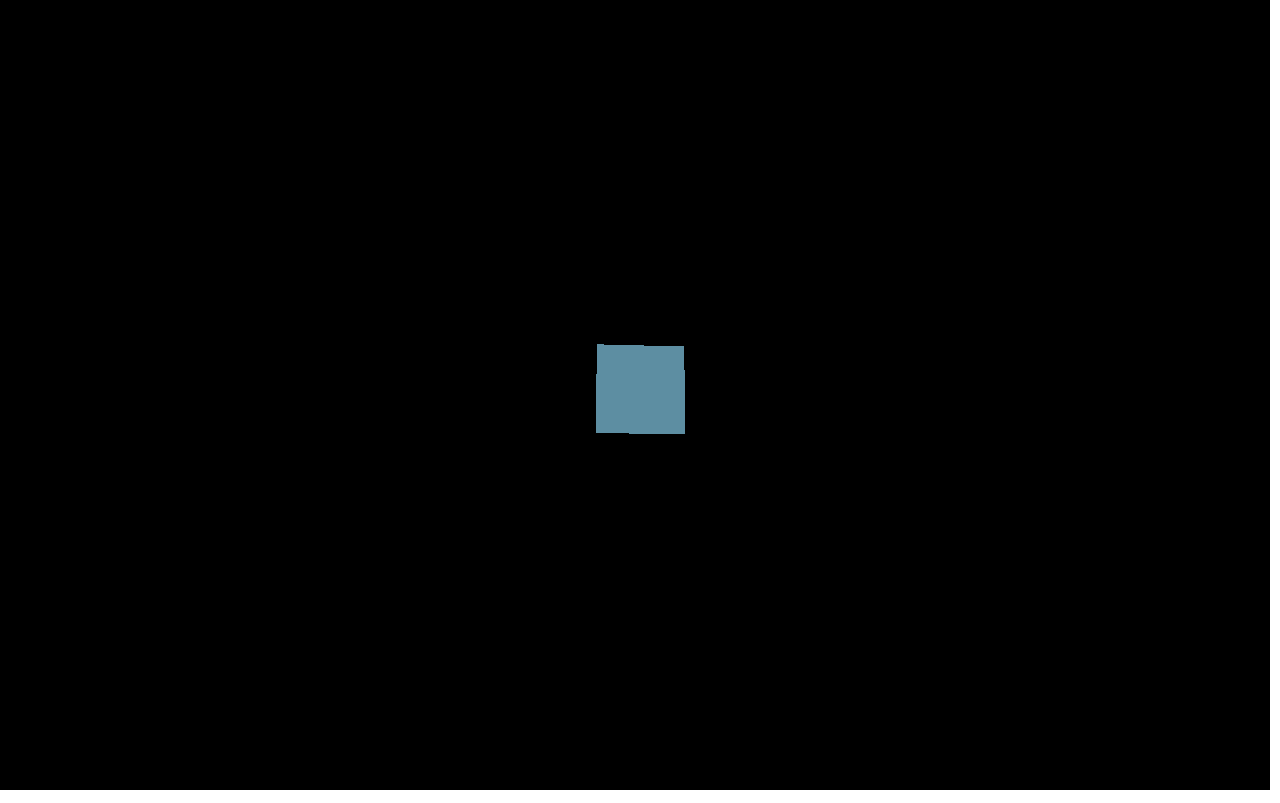
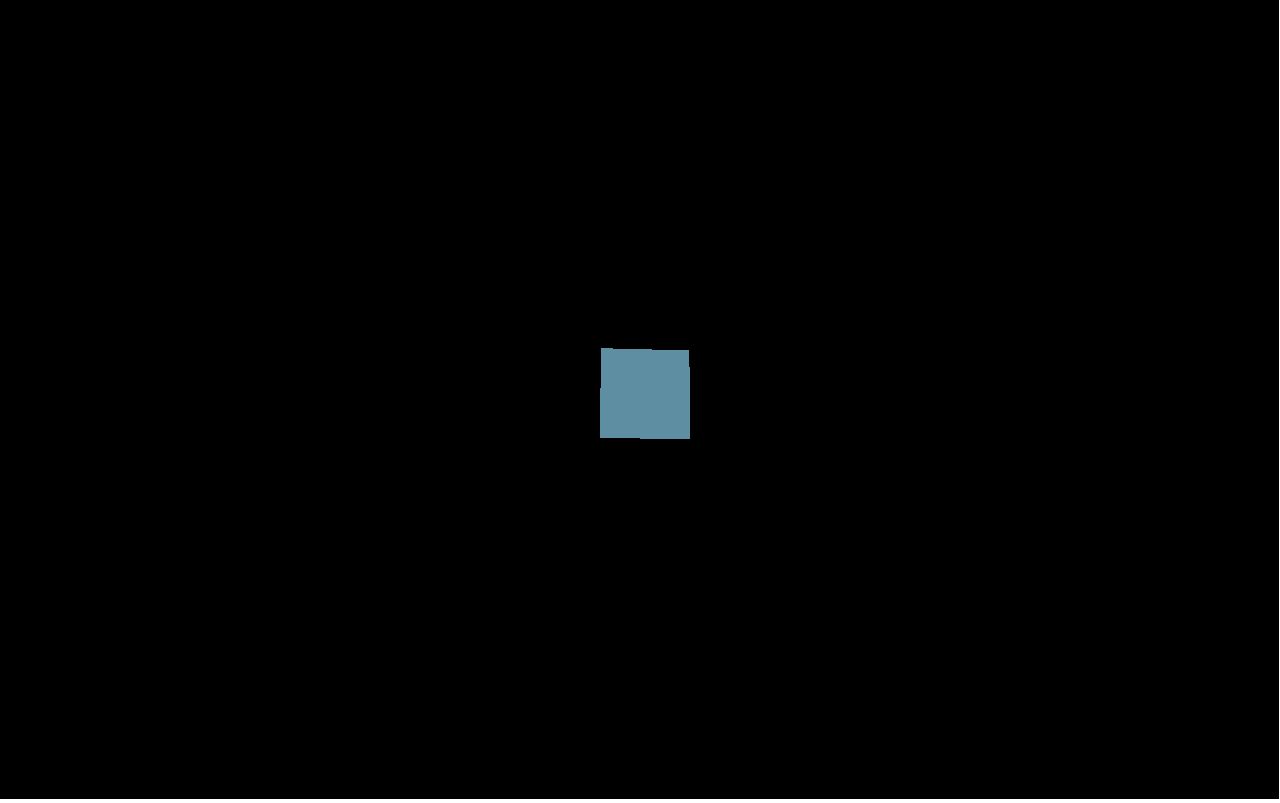
Before and after one commit to g1527061/2016_game_architecture, a plain HTML site: page index.html in a window 1280 px wide. Drawn offline with Linux system fonts and the light colour scheme.

Commit message:
Update index.html

```diff
--- a/index.html
+++ b/index.html
@@ -10,8 +10,8 @@
   <script src="three.min.js"></script> <!-- Three.js を取得 -->
   <script>
     var scene = new THREE.Scene(); // Three.js シーンオブジェクトの生成
-    var width = document.documentElement.clientWidth - 10;
-    var height = document.documentElement.clientHeight - 10;
+    var width = document.documentElement.clientWidth - 1;
+    var height = document.documentElement.clientHeight - 1;
     var fov = 50;
     var near = 0.1;
     var far = 100.0;
```
